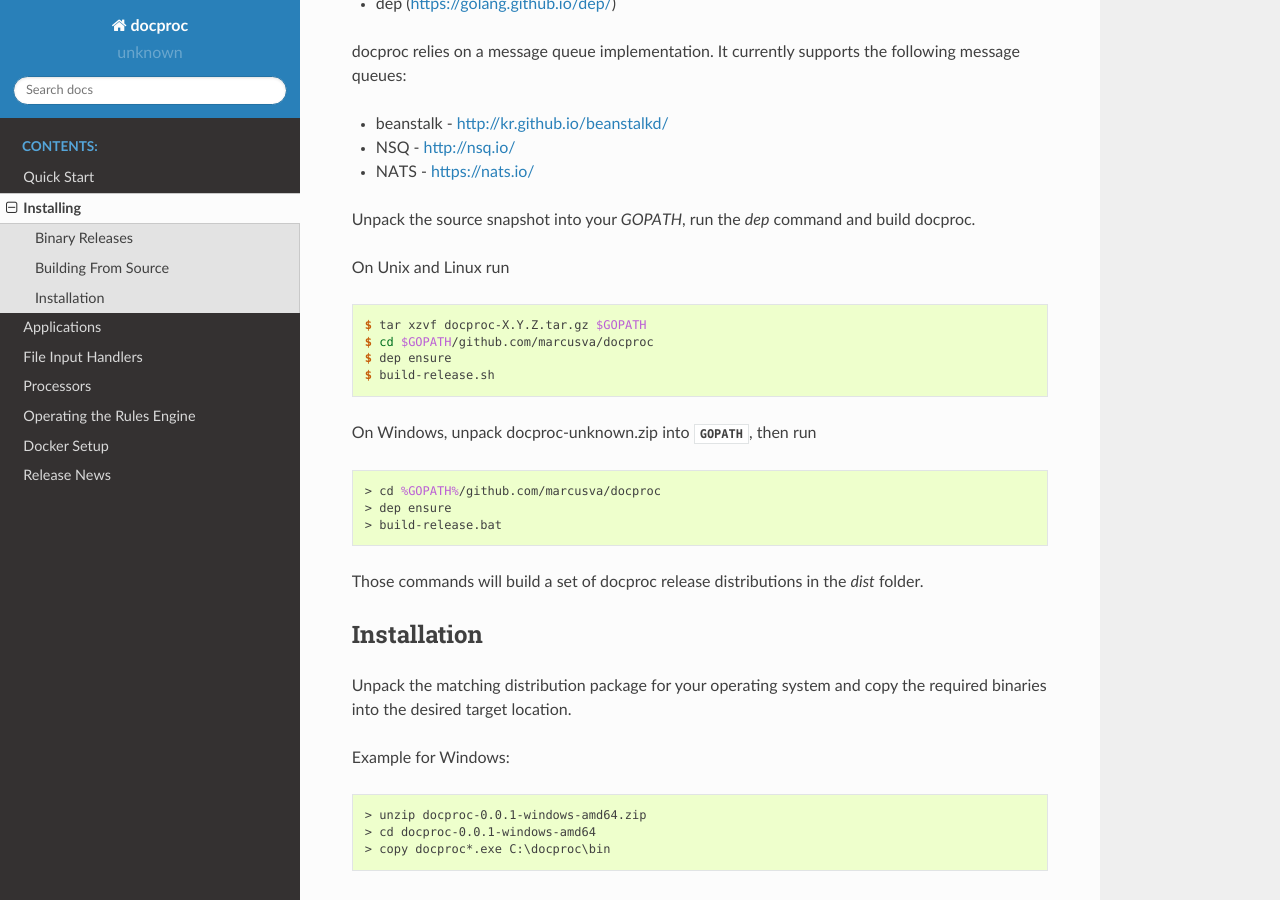
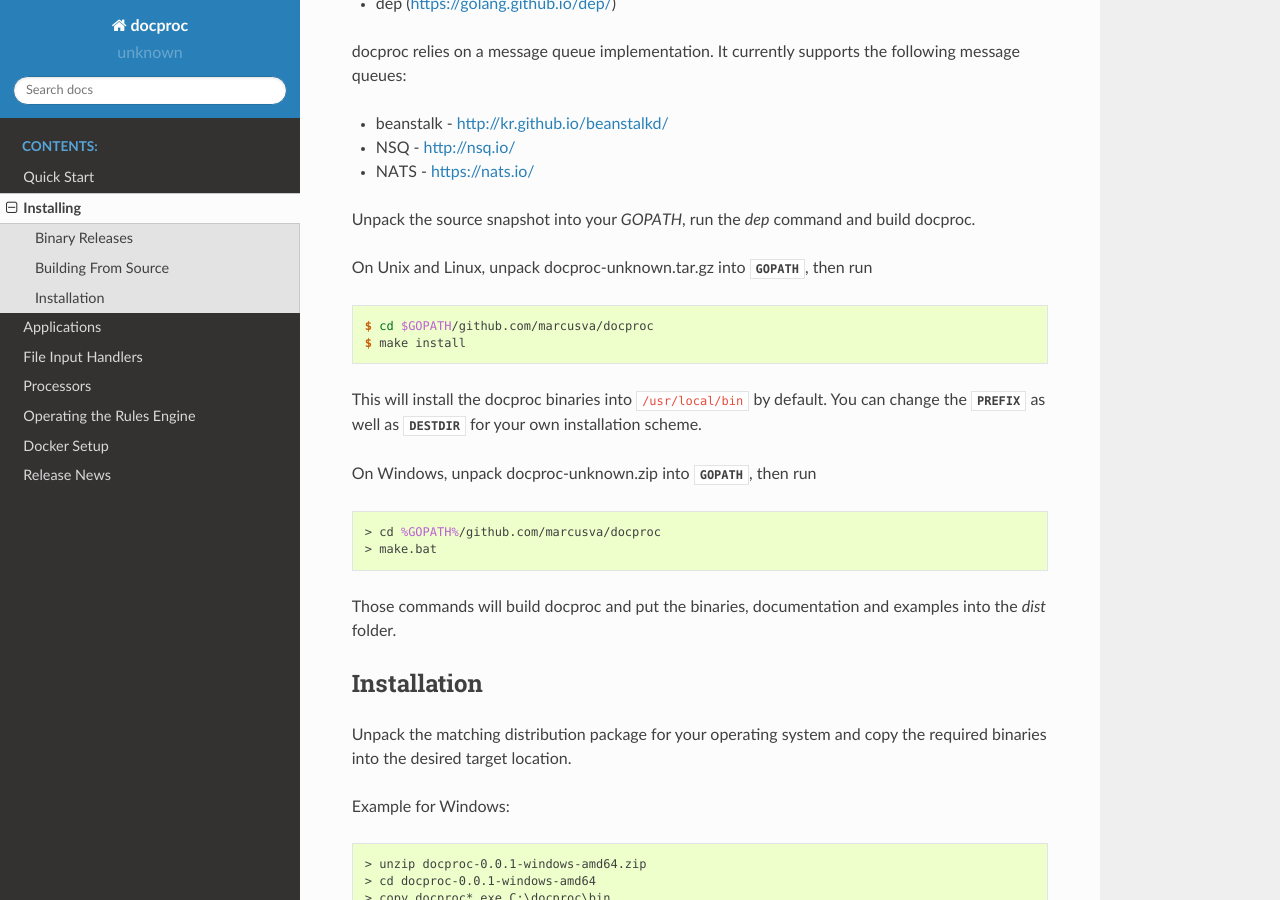
Before and after one commit to marcusva/docproc, a Sphinx documentation site: the page built from doc/installing.rst, in a window 1280 px wide and 900 px high, scrolled down 520 px. Built offline with Sphinx 7.4.7 and the Read the Docs theme 2.0.0, drawn with Linux system fonts in a browser that asks for light colours.

Commit message:
- reworked build mechanisms to use make for more flexibility

```diff
--- a/doc/installing.rst
+++ b/doc/installing.rst
@@ -30,26 +30,27 @@
 Unpack the source snapshot into your `GOPATH`, run the `dep` command and
 build docproc.
 
-On Unix and Linux run
+On Unix and Linux, unpack docproc-|version|.tar.gz into :envvar:`GOPATH`, then
+run
 
 .. code-block:: console
 
-    $ tar xzvf docproc-X.Y.Z.tar.gz $GOPATH
     $ cd $GOPATH/github.com/marcusva/docproc
-    $ dep ensure
-    $ build-release.sh
+    $ make install
+
+This will install the docproc binaries into ``/usr/local/bin`` by default. You
+can change the :envvar:`PREFIX` as well as :envvar:`DESTDIR` for your own
+installation scheme.
 
 On Windows, unpack docproc-|version|.zip into :envvar:`GOPATH`, then run
 
 .. code-block:: batch
 
     > cd %GOPATH%/github.com/marcusva/docproc
-    > dep ensure
-    > build-release.bat
+    > make.bat
 
-Those commands will build a set of docproc release distributions in the `dist`
-folder.
-
+Those commands will build docproc and put the binaries, documentation and
+examples into the  `dist` folder.
 
 Installation
 ------------
```
Also changed, not shown: 10 other files.
